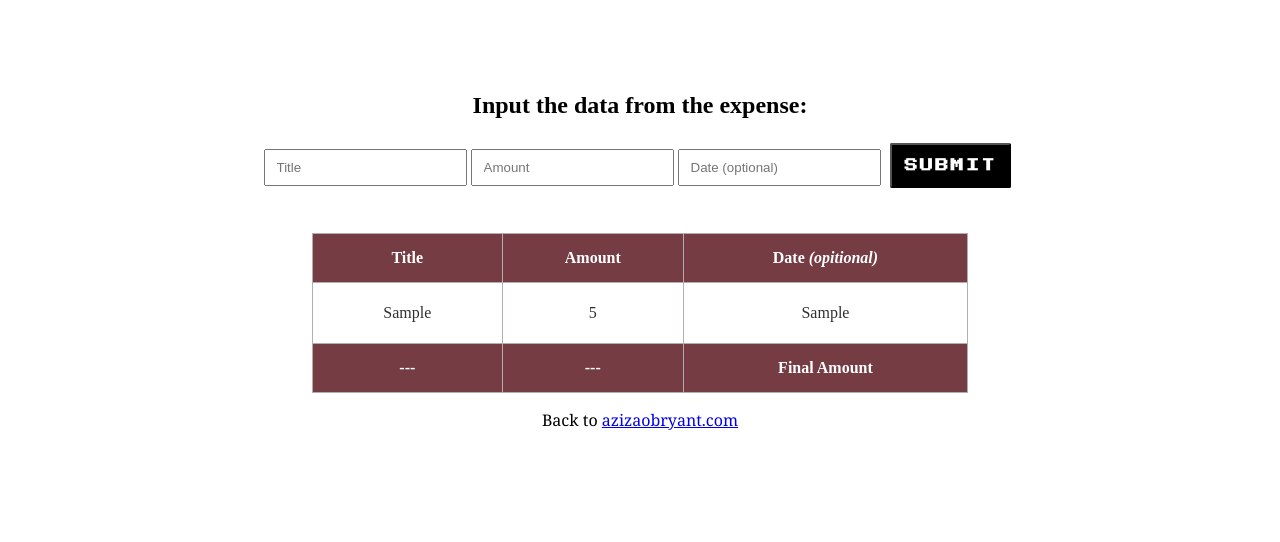
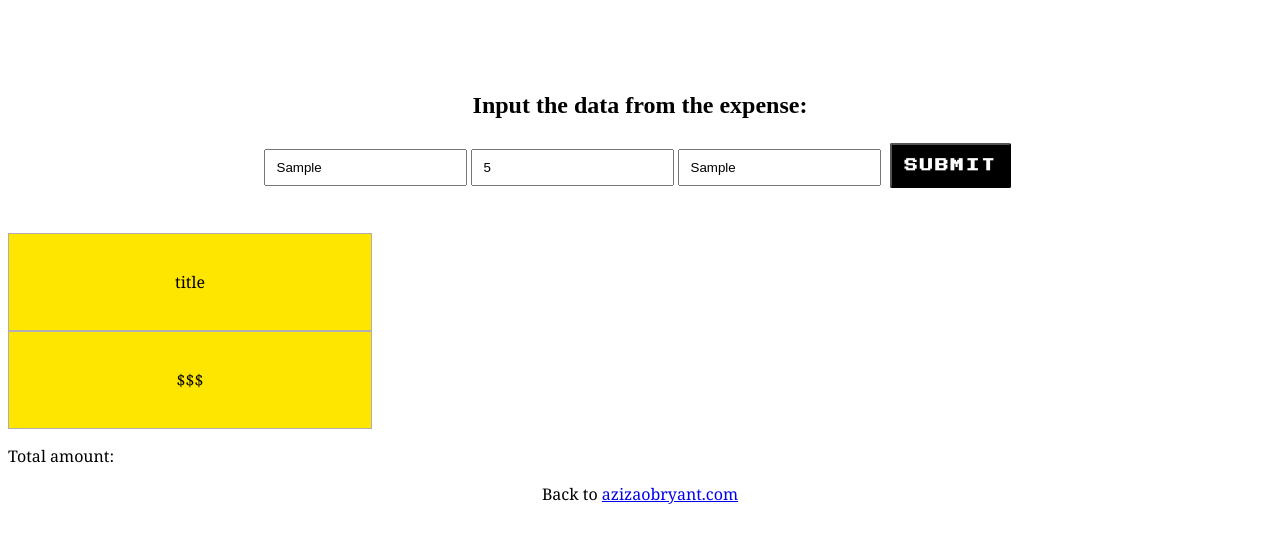
Before and after one commit to aziza-twdb/expenses-tracker, a plain HTML site: page index.html in a window 1280 px wide. Both pictures are taken after typing "Sample", "5", "Sample" into the empty fields and a click on the button "Submit". Shown: the part 182-724 px from the top of the page. Drawn offline with Linux system fonts and the light colour scheme.

Commit message:
complete redo

```diff
--- a/index.html
+++ b/index.html
@@ -14,26 +14,35 @@
     <div class="container input-data">
         <h2>Input the data from the expense:</h2>
         <form action=" method="get">
-            <input type="text" name ="title" placeholder="Title">
-            <input type="number" name ="amount" placeholder="Amount">
-            <input type="text" name ="date" placeholder="Date (optional)">
-            <input  id="submit" type="button" name ="amount" placeholder="Amount" value="Submit" onclick="">
+            <input type="text" id="expenseTitle" name ="title" placeholder="Title">
+            <input type="number" id="expenseAmount" name ="amount" placeholder="Amount">
+            <input type="text" id="expenseDate"  name ="date" placeholder="Date (optional)">
+            <input   type="button" id="submit" name ="amount" placeholder="Amount" value="Submit" onclick="test()">
         </form>
+    </div>
+   <!-- <section  class="top-row">
+        <ul>
+            <li>Title</li>
+            <li>Date<em> (opitional)</em></li>
+            <li>Amount</li>
 
-    </div>
-    <div class="data-below">
-        <table id="datainject">
-            <tr class="top-row">
-                <th>Title</th>
-                <th>Amount</th>
-                <th>Date<em> (opitional)</em></th>
-            </tr>
-            <tr class="bottom-row">
-                <th>---</th>
-                <th>---</th>
-                <th>Final Amount</th>
-            </tr>
-        </table>
+        </ul>
+    </section>-->
+
+        <div class="title">
+            <p>title</p>
+            <ul id="title"></ul>
+        </div>
+        <div class="amount">
+            <p>$$$</p>
+            <ul id="amount"></ul>
+        </div>
+        <section class="bottom-row" id="total">
+            <p>Total amount:</p>
+        </section>
+
+
+
 
 
     </div>
@@ -41,5 +50,35 @@
         <p>Back to <a href="https://azizaobryant.com">azizaobryant.com</a></p>
  </footer>
 </body>
-<script src="index.js"></script>
+<script>
+   var submit = document.getElementById("submit");
+   submit.addEventListener('click', test);
+
+
+function test() {
+    alert('ive been clicked')
+        var titleInput = document.getElementById("expenseTitle").value;
+    var amountInput = document.getElementById("expenseAmount").value;
+    var expenseList = document.getElementById("expenseList").value;
+}
+
+function injectNum() {
+
+
+
+
+    var total = document.getElementById("total");
+    var title = document.getElementById("title");
+    var amount = document.getElementById("amount");
+    var makeList = document.createElement("li");
+
+    makeList.innerText = titleInput;
+
+    let listItem1 = title.appendChild(makeList);
+
+}
+
+
+
+</script>
 </html>
--- a/styles.css
+++ b/styles.css
@@ -19,29 +19,21 @@ h1{
   text-shadow: 5px 0 #232931;
   color: #753c44
 }
-table {
-  border:1px solid #b3adad;
-  border-collapse:collapse;
-  width: 41em;
-}
-th {
+
+.top-row {
   border:1px solid #b3adad;
   padding:15px;
   background: #753c44;
   color: #ffffff;
 }
 
-table td {
+
+.title, .amount{
+  Width: 20rem;
   border:1px solid #b3adad;
   text-align:center;
   padding:21px;
-  background: #ffffff;
-  color: #313030;
-}
-
-
-td.middle-rows{
-background-color: #fff;
+background-color: #ffe600;
 color: #000;
 }
 #submit {
```
